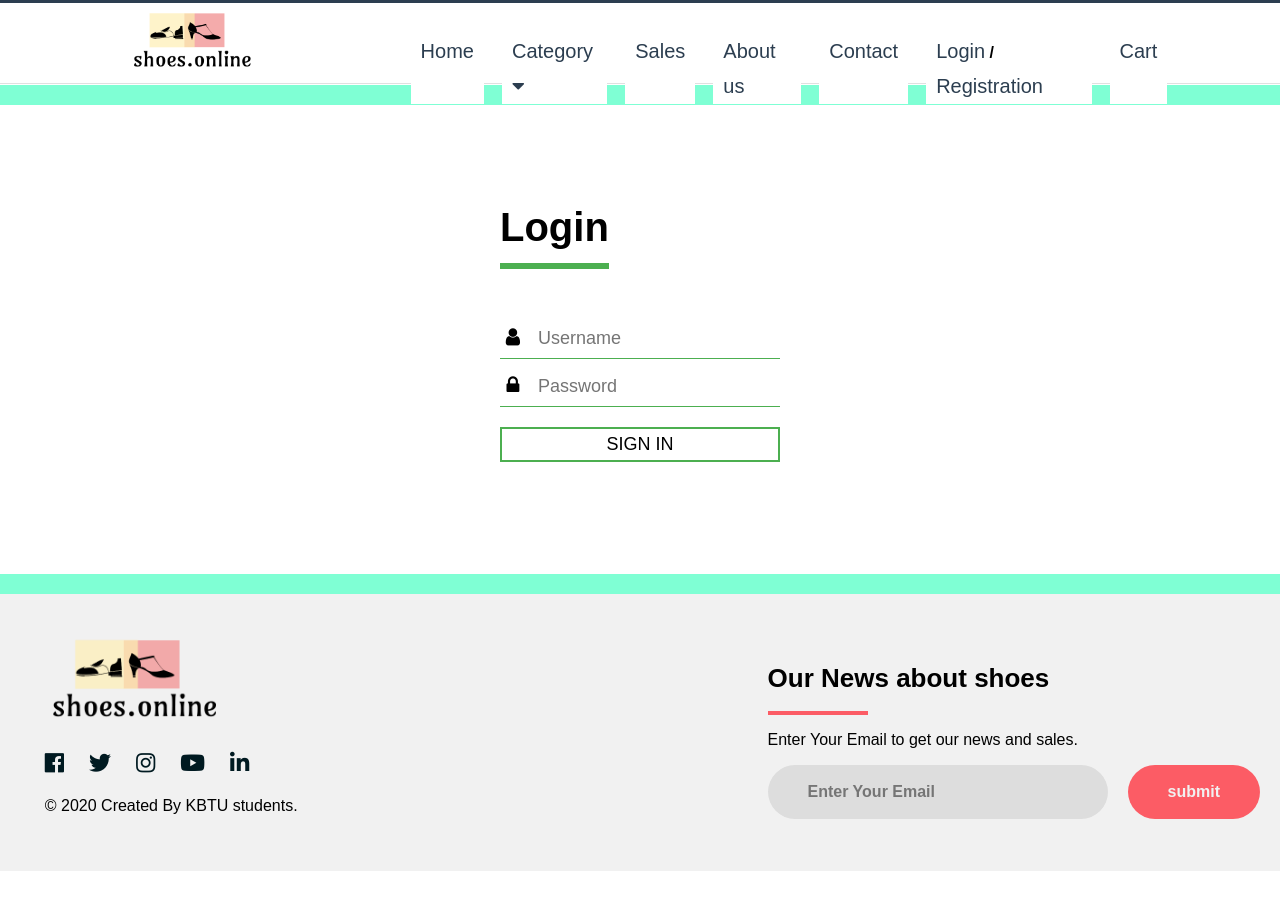
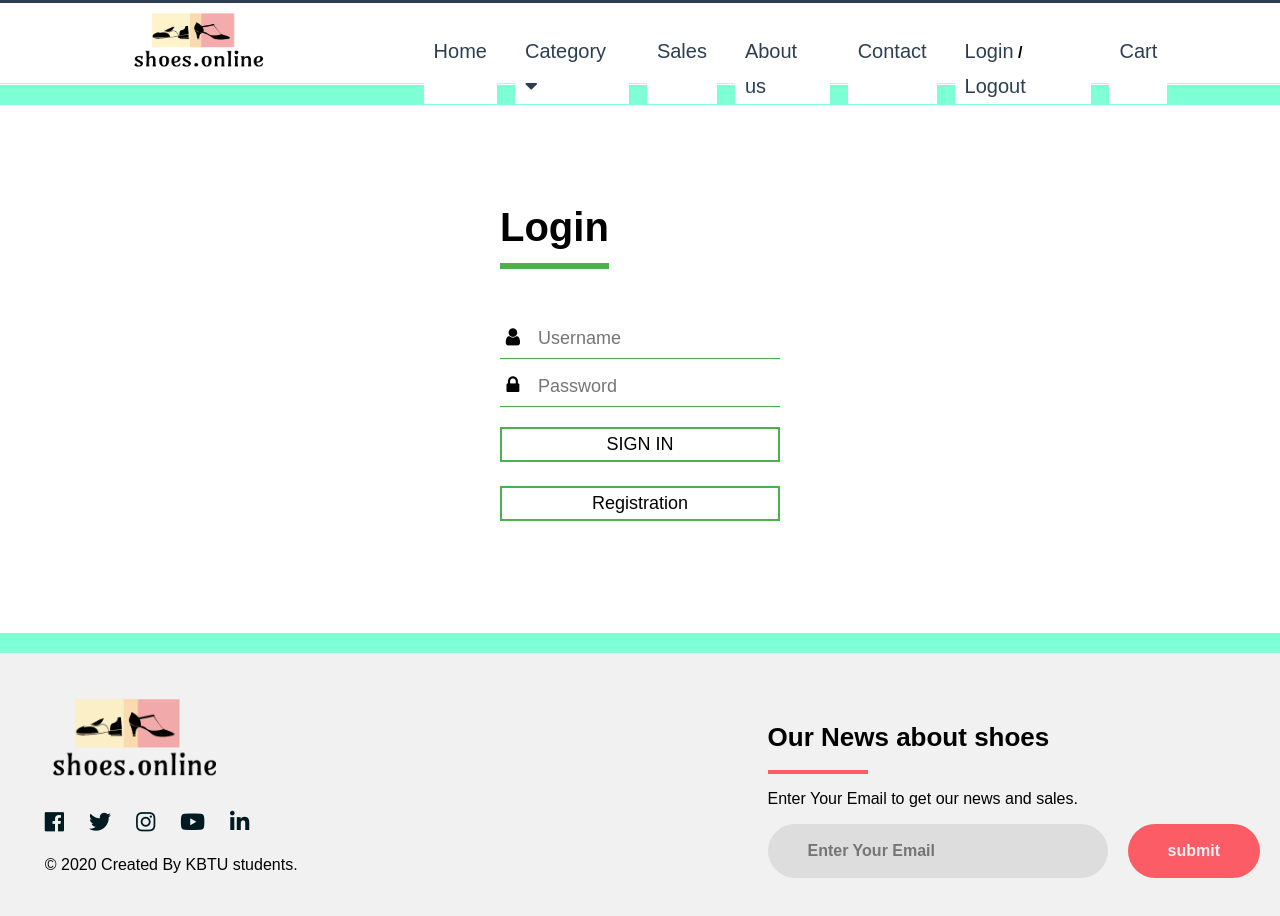
Before and after one commit to dokerbolov/WebProject, an Angular app in the folder onlineshop/: page /login in a window 1280 px wide. Shown: the top 916 px of the page. Before the commit the page ends 871 px from the top, so only its background shows below. Built offline with nearby package versions, Linux system fonts and the light colour scheme.

Commit message:
new obnova

```diff
--- a/onlineshop/src/app/header/header.component.html
+++ b/onlineshop/src/app/header/header.component.html
@@ -14,7 +14,7 @@
       <li><a href="#" routerLink="/products">Sales </a></li>
       <li><a href="#" routerLink="/about">About us </a></li>
       <li><a href="#" routerLink="/contacts">Contact</a></li>
-      <li><a id="loginReg" routerLink='/login'>Login</a><span id="slash"> &#47; </span><a id="loginReg" routerLink="/registration">Registration</a></li>
+      <li><a id="loginReg" routerLink='/login'>Login</a><span id="slash"> &#47; </span><a id="loginReg" routerLink="" >Logout</a></li>
       <li><a routerLink="/cart">Cart</a></li>
       <li style="visibility: hidden;"><a routerLink="/admin-panel">Admin</a></li>
     </ul>
--- a/onlineshop/src/app/login/login.component.html
+++ b/onlineshop/src/app/login/login.component.html
@@ -37,6 +37,7 @@
             </div>
             <div>
                 <input class = "btn" type="submit" value="SIGN IN">
+                <input class = "btn" type="submit" routerLink="/registration" value="Registration">
             </div>
     </div>
     <div class="betweenCon1">
```
